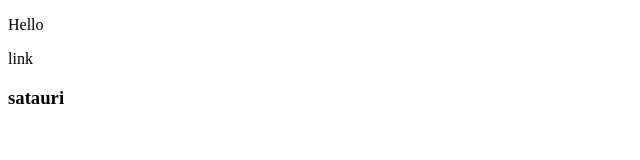
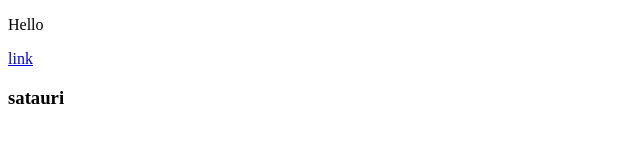
Before and after one commit to Nincke/lesson4-fonts, a plain HTML site: page index.html in a window 1280 px wide. Shown: the full height of the page, 0-640 px from the left. Drawn offline with Linux system fonts and the light colour scheme.

Commit message:
add a teki

```diff
--- a/index.html
+++ b/index.html
@@ -5,7 +5,7 @@
 </head>
 <body>
 	<p> Hello </p>
-	<a href+"#"> link </a>
+	<a href="#"> link </a>
 
 	<section>
 		<h3> satauri </h3>
```
